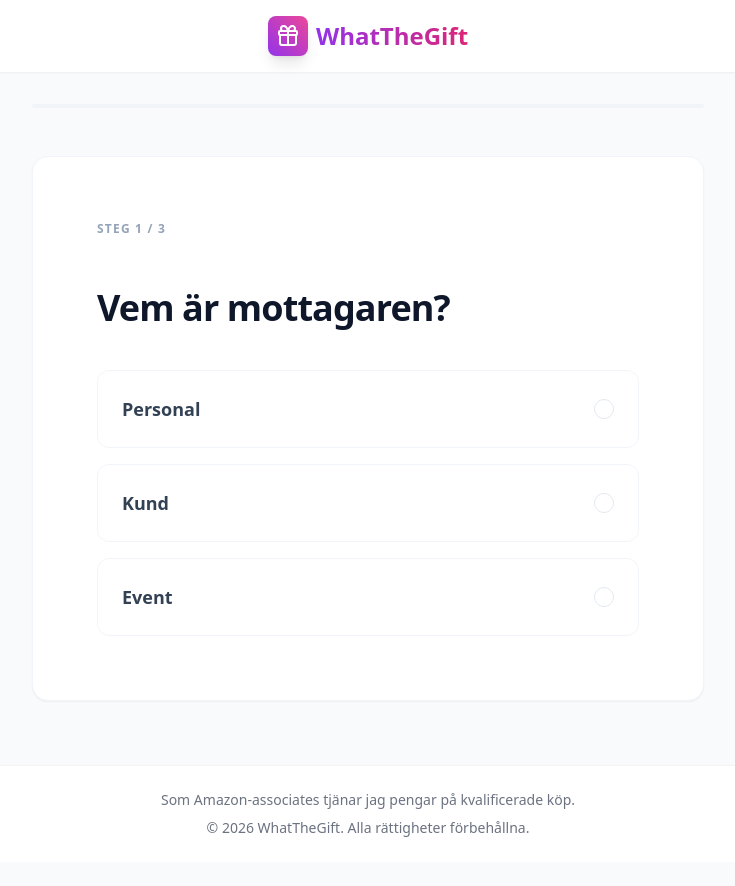
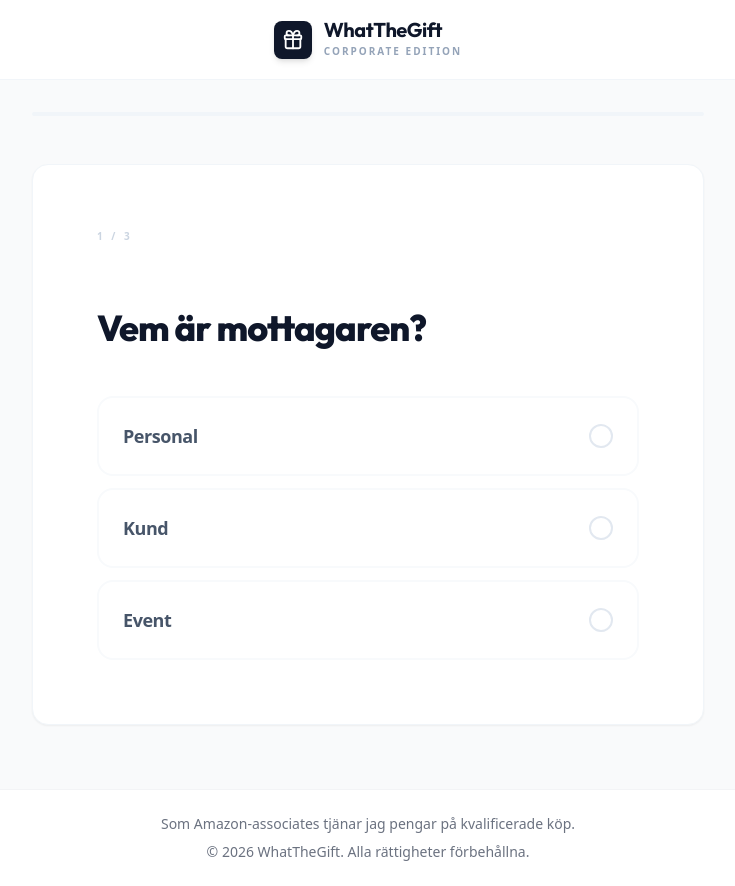
Before and after one commit to j4mel/whatthegift, a React (Vite) app: page / in a window 1280 px wide. Shown: the whole page, without its empty margins (272-1007 px from the left). Before the commit the page ends 862 px from the top, so only its background shows below. Built offline with nearby package versions, Linux system fonts and the light colour scheme.

Commit message:
style: final professional B2B design polish and image fix

```diff
--- a/src/components/GiftCard.jsx
+++ b/src/components/GiftCard.jsx
@@ -5,36 +5,41 @@ import { motion } from 'framer-motion';
 
 const GiftCard = ({ product, index }) => {
     const displayName = product.title || product.name;
-    const searchTerm = encodeURIComponent(`professional corporate gift ${displayName}`);
+    // Use a clean search term for high-quality professional photos
+    const searchTopic = encodeURIComponent(displayName);
+    const imageUrl = `https://source.unsplash.com/featured/800x800?corporate,gift,${searchTopic}`;
+    // Fallback using Unsplash Source redirect pattern (often works better when concatenated)
+    const backupImageUrl = `https://images.unsplash.com/photo-1549463591-147604343a30?q=80&w=400&h=400&fit=crop`;
+
     const link = generateAmazonLink(displayName);
 
     return (
         <motion.div
             initial={{ opacity: 0, y: 15 }}
             animate={{ opacity: 1, y: 0 }}
-            transition={{ delay: index * 0.1, ease: "easeOut" }}
-            className="bg-white rounded-xl shadow-sm border border-slate-100 hover:shadow-xl hover:border-slate-200 transition-all duration-500 overflow-hidden flex flex-col h-full group"
+            transition={{ delay: index * 0.1, ease: "circOut" }}
+            className="bg-white rounded-2xl shadow-[0_4px_20px_-4px_rgba(0,0,0,0.05)] border border-slate-100 hover:shadow-[0_20px_40px_-12px_rgba(0,0,0,0.1)] transition-all duration-700 overflow-hidden flex flex-col h-full group"
         >
-            <div className="relative w-full h-56 bg-slate-50 overflow-hidden">
+            <div className="relative w-full h-64 bg-slate-50 overflow-hidden">
                 <img
-                    src={`https://loremflickr.com/400/400/corporate,gift,${encodeURIComponent(displayName)}/all`}
+                    src={`https://loremflickr.com/g/600/600/gift,${searchTopic}/all`}
                     alt={displayName}
-                    className="h-full w-full object-cover transition-transform duration-700 group-hover:scale-110 grayscale-[0.3] group-hover:grayscale-0"
+                    className="h-full w-full object-cover transition-all duration-1000 group-hover:scale-105"
                     onError={(e) => {
                         e.target.onerror = null;
-                        e.target.src = "https://images.unsplash.com/photo-1549463591-147604343a30?q=80&w=400&h=400&fit=crop";
+                        e.target.src = backupImageUrl;
                     }}
                 />
-                <div className="absolute top-4 right-4 bg-white/90 backdrop-blur-sm px-3 py-1 rounded-full text-xs font-bold text-slate-800 shadow-sm">
+                <div className="absolute top-4 right-4 backdrop-blur-md bg-white/70 px-4 py-1.5 rounded-full text-xs font-bold text-slate-900 border border-white/20 shadow-sm">
                     {product.price}
                 </div>
             </div>
 
-            <div className="p-6 flex flex-col flex-grow">
-                <h3 className="text-lg font-bold text-slate-900 mb-2 group-hover:text-emerald-600 transition-colors uppercase tracking-tight">
+            <div className="p-8 flex flex-col flex-grow">
+                <h3 className="text-xl font-bold text-slate-900 mb-3 group-hover:text-emerald-600 transition-colors tracking-tight leading-tight">
                     {displayName}
                 </h3>
-                <p className="text-slate-600 text-sm mb-6 flex-grow leading-relaxed font-medium">
+                <p className="text-slate-500 text-sm mb-8 flex-grow leading-relaxed">
                     {product.description}
                 </p>
 
@@ -42,9 +47,9 @@ const GiftCard = ({ product, index }) => {
                     href={link}
                     target="_blank"
                     rel="noopener noreferrer"
-                    className="w-full inline-flex items-center justify-center gap-2 bg-slate-900 text-white font-bold py-3 px-6 rounded-lg hover:bg-emerald-600 transition-all active:scale-95 shadow-lg shadow-slate-200"
+                    className="w-full inline-flex items-center justify-center gap-2 bg-slate-900 text-white font-bold py-4 px-6 rounded-xl hover:bg-emerald-600 transition-all active:scale-[0.98] shadow-xl shadow-slate-100"
                 >
-                    <span>Se på Amazon</span>
+                    <span className="tracking-tight">Se på Amazon</span>
                     <ExternalLink size={16} />
                 </a>
             </div>
--- a/src/components/Header.jsx
+++ b/src/components/Header.jsx
@@ -3,15 +3,20 @@ import { Gift } from 'lucide-react';
 
 const Header = () => {
     return (
-        <header className="bg-white shadow-sm sticky top-0 z-10 backdrop-blur-md bg-opacity-90">
-            <div className="container mx-auto px-4 py-4 flex items-center justify-center">
-                <div className="flex items-center gap-2 group cursor-pointer">
-                    <div className="bg-gradient-to-tr from-purple-600 to-pink-500 p-2 rounded-lg text-white shadow-lg group-hover:scale-110 transition-transform duration-300">
-                        <Gift size={24} />
+        <header className="bg-white border-b border-slate-100 sticky top-0 z-10 backdrop-blur-md bg-opacity-90">
+            <div className="container mx-auto px-4 py-5 flex items-center justify-center">
+                <div className="flex items-center gap-3 group cursor-pointer">
+                    <div className="bg-slate-900 p-2 rounded-lg text-white shadow-md group-hover:bg-emerald-600 transition-all duration-300">
+                        <Gift size={22} />
                     </div>
-                    <h1 className="text-2xl font-bold bg-clip-text text-transparent bg-gradient-to-r from-purple-600 to-pink-600">
-                        WhatTheGift
-                    </h1>
+                    <div className="flex flex-col">
+                        <h1 className="text-xl font-bold text-slate-900 tracking-tight leading-none">
+                            WhatTheGift
+                        </h1>
+                        <span className="text-[10px] font-bold text-slate-400 uppercase tracking-[0.2em] mt-1">
+                            Corporate Edition
+                        </span>
+                    </div>
                 </div>
             </div>
         </header>
--- a/src/components/Wizard.jsx
+++ b/src/components/Wizard.jsx
@@ -171,46 +171,46 @@ const Wizard = () => {
                     className="bg-white rounded-2xl shadow-sm border border-slate-100 p-10 md:p-16 relative overflow-hidden"
                 >
                     <div className="relative z-10">
-                        <div className="flex justify-between items-center mb-12">
-                            <span className="text-xs font-bold text-slate-400 uppercase tracking-widest">
-                                Steg {currentStep} / {STEPS.length}
+                        <div className="flex justify-between items-center mb-16">
+                            <span className="text-[10px] font-black text-slate-300 uppercase tracking-[0.3em]">
+                                {currentStep} / {STEPS.length}
                             </span>
                             {currentStep > 1 && (
                                 <button
                                     onClick={handleBack}
-                                    className="text-slate-400 hover:text-slate-900 transition-colors flex items-center gap-1 text-sm font-medium"
+                                    className="text-slate-400 hover:text-slate-900 transition-colors flex items-center gap-1.5 text-xs font-bold uppercase tracking-wider"
                                 >
-                                    <ChevronLeft size={16} />
+                                    <ChevronLeft size={14} />
                                     Bakåt
                                 </button>
                             )}
                         </div>
 
-                        <h2 className="text-4xl font-bold text-slate-900 mb-10 leading-tight tracking-tight">
+                        <h2 className="text-4xl font-extrabold text-slate-900 mb-12 leading-[1.1] tracking-tight">
                             {currentStepData.question}
                         </h2>
 
-                        <div className="grid grid-cols-1 gap-4">
+                        <div className="grid grid-cols-1 gap-3">
                             {currentStepData.options.map((option) => (
                                 <button
                                     key={option}
                                     onClick={() => handleOptionSelect(option)}
                                     className={`
-                                        w-full text-left p-6 rounded-xl border transition-all duration-300 flex items-center justify-between group
+                                        w-full text-left p-6 rounded-2xl border-2 transition-all duration-300 flex items-center justify-between group
                                         ${answers[currentStep] === option
-                                            ? 'border-emerald-500 bg-emerald-50/30 text-emerald-900 shadow-sm shadow-emerald-100'
-                                            : 'border-slate-100 hover:border-slate-300 hover:bg-slate-50 text-slate-700'}
+                                            ? 'border-emerald-500 bg-emerald-50/20 text-emerald-900'
+                                            : 'border-slate-50 hover:border-slate-200 hover:bg-slate-50 text-slate-600'}
                                     `}
                                 >
-                                    <span className="font-semibold text-lg">{option}</span>
+                                    <span className="font-bold text-lg tracking-tight">{option}</span>
                                     <div className={`
-                                        w-5 h-5 rounded-full border transition-all duration-300 flex items-center justify-center
+                                        w-6 h-6 rounded-full border-2 transition-all duration-300 flex items-center justify-center
                                         ${answers[currentStep] === option
-                                            ? 'border-emerald-500 bg-emerald-500'
-                                            : 'border-slate-200 group-hover:border-slate-400'}
+                                            ? 'border-emerald-500 bg-emerald-500 shadow-[0_0_0_4px_rgba(16,185,129,0.1)]'
+                                            : 'border-slate-200 group-hover:border-slate-300'}
                                     `}>
                                         {answers[currentStep] === option && (
-                                            <div className="w-1.5 h-1.5 bg-white rounded-full" />
+                                            <div className="w-2 h-2 bg-white rounded-full" />
                                         )}
                                     </div>
                                 </button>
--- a/src/index.css
+++ b/src/index.css
@@ -1,4 +1,4 @@
-@import url('https://fonts.googleapis.com/css2?family=Inter:wght@400;500;600;700&display=swap');
+@import url('https://fonts.googleapis.com/css2?family=Inter:wght@400;500;600&family=Outfit:wght@600;700;800&display=swap');
 
 @tailwind base;
 @tailwind components;
@@ -6,17 +6,31 @@
 
 :root {
   --primary: #0f172a;
-  --secondary: #475569;
+  /* Midnight Blue */
+  --secondary: #334155;
+  /* Gray Slate */
   --accent: #10b981;
-  /* Emerald for a fresh professional look */
+  /* Emerald */
+  --surface: #ffffff;
   --background: #f8fafc;
+  /* Ghost White */
+  --border: #e2e8f0;
+  /* Slate 200 */
 }
 
 body {
   margin: 0;
-  font-family: 'Inter', -apple-system, BlinkMacSystemFont, 'Segoe UI', Roboto, sans-serif;
+  font-family: 'Inter', system-ui, -apple-system, sans-serif;
   -webkit-font-smoothing: antialiased;
   -moz-osx-font-smoothing: grayscale;
   background-color: var(--background);
   color: var(--primary);
 }
+
+h1,
+h2,
+h3,
+h4,
+.font-display {
+  font-family: 'Outfit', sans-serif;
+}
```
